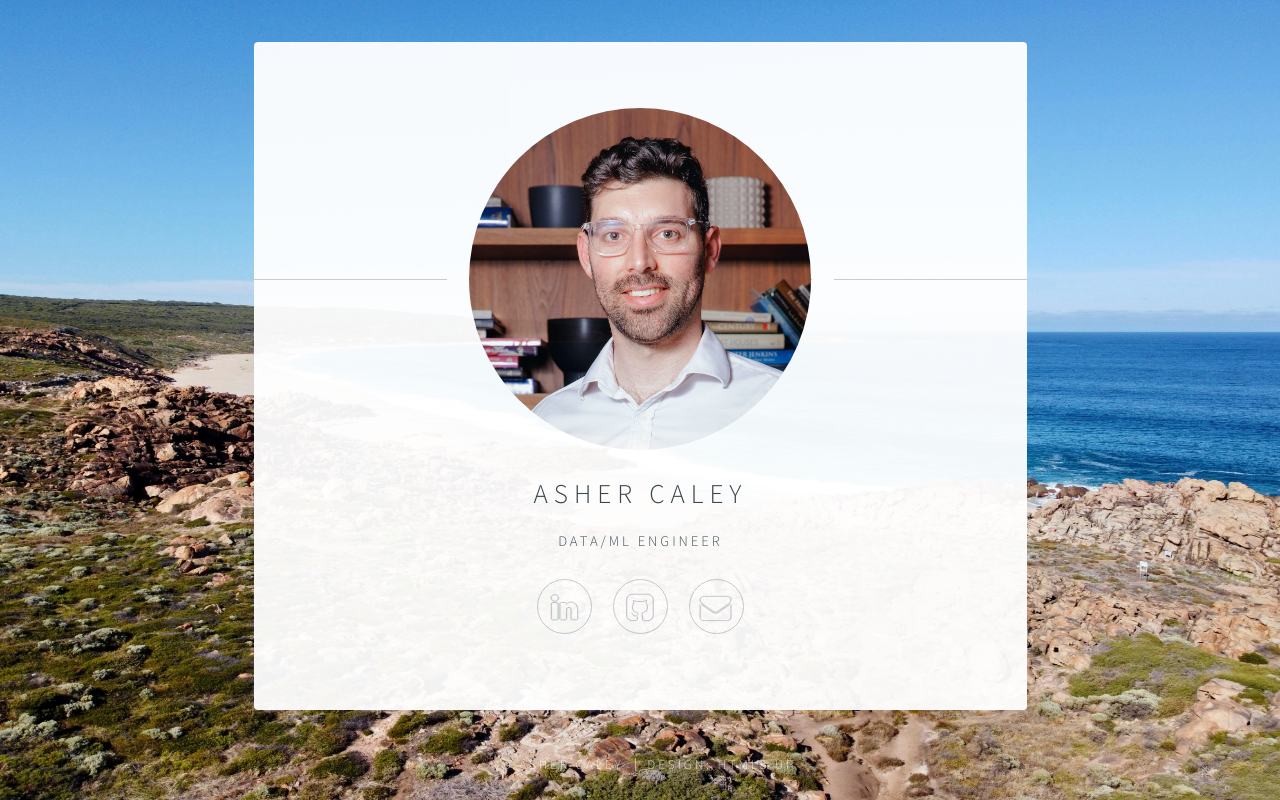
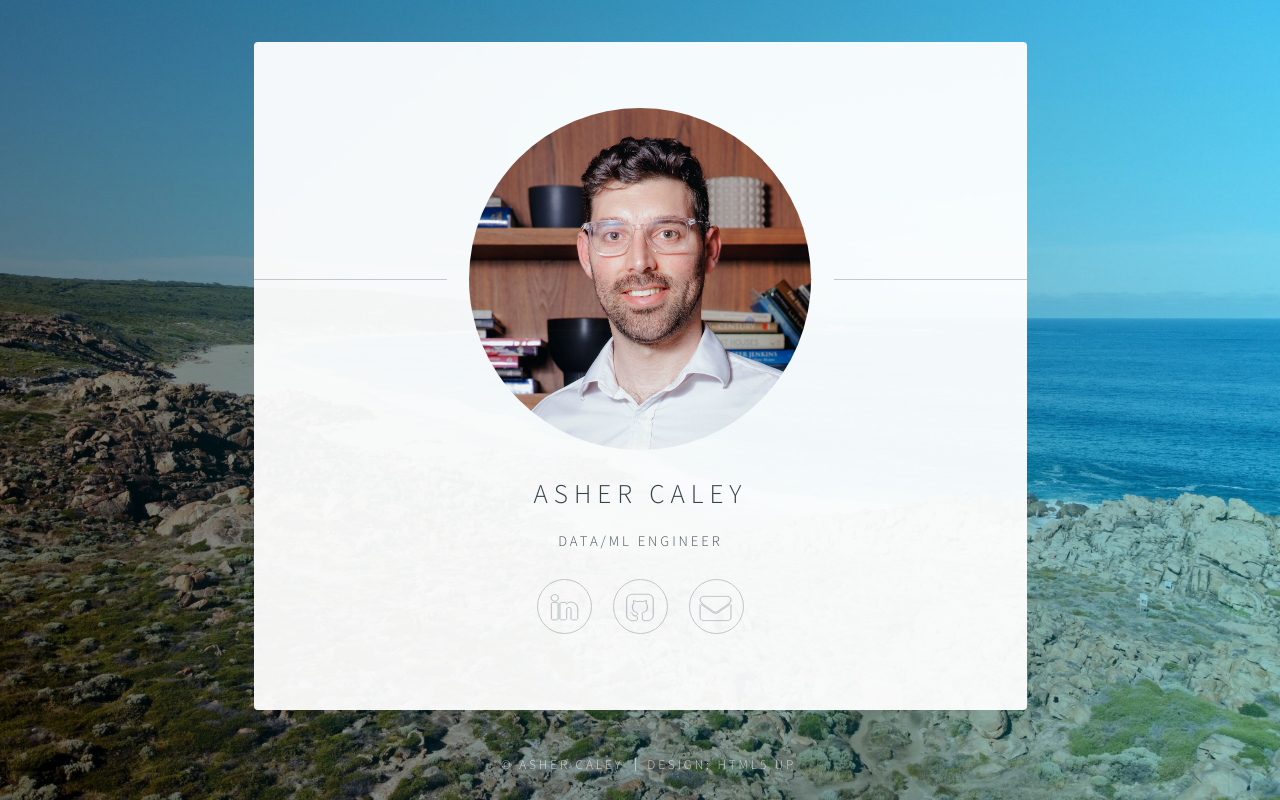
Before and after one commit to aquabudgie/100daysofpython, a Flask app: page / in a window 1280 px wide. Run offline with Flask 3, Linux system fonts and the light colour scheme.

Commit message:
simple gradient

```diff
--- a/day_56/name-card-project/static/styles/main.css
+++ b/day_56/name-card-project/static/styles/main.css
@@ -85,10 +85,10 @@
 	body {
 		height: 100%;
 		background-color: #ffffff;
-		background-image: url("../../static/images/outbackliving.jpg"), -moz-linear-gradient(60deg, rgba(255, 165, 150, 0.5) 5%, rgba(0, 228, 255, 0.35)), url("../../static/images/bg.jpg");
-		background-image: url("../../static/images/outbackliving.jpg"), -webkit-linear-gradient(60deg, rgba(255, 165, 150, 0.5) 5%, rgba(0, 228, 255, 0.35)), url("../../static/images/bg.jpg");
-		background-image: url("../../static/images/outbackliving.jpg"), -ms-linear-gradient(60deg, rgba(255, 165, 150, 0.5) 5%, rgba(0, 228, 255, 0.35)), url("../../static/images/bg.jpg");
-		background-image: url("../../static/images/outbackliving.jpg"), linear-gradient(60deg, rgba(255, 165, 150, 0.5) 5%, rgba(0, 228, 255, 0.35)), url("../../static/images/bg.jpg");
+		background-image:  -moz-linear-gradient(60deg, rgba(0, 0, 0, 0.5) 5%, rgba(0, 228, 255, 0.35)), url("../../static/images/outbackliving.jpg");
+		background-image:  -webkit-linear-gradient(60deg, rgba(0, 0, 0, 0.5) 5%, rgba(0, 228, 255, 0.35)), url("../../static/images/outbackliving.jpg");
+		background-image:  -ms-linear-gradient(60deg, rgba(0, 0, 0, 0.5) 5%, rgba(0, 228, 255, 0.35)), url("../../static/images/outbackliving.jpg");
+		background-image:  linear-gradient(60deg, rgba(0, 0, 0, 0.5) 5%, rgba(0, 228, 255, 0.35)), url("../../static/images/outbackliving.jpg");
 		background-repeat: repeat,			no-repeat,			no-repeat;
 		background-size: 100% 100%, cover,				cover;
 		background-position: top left,		center center,		bottom center;
@@ -106,10 +106,10 @@
 			opacity: 0;
 			z-index: 1;
 			background-color: #ffffff;
-			background-image: url("../../static/images/outbackliving.jpg"), -moz-linear-gradient(60deg, rgba(255, 165, 150, 0.5) 5%, rgba(0, 228, 255, 0.35));
-			background-image: url("../../static/images/outbackliving.jpg"), -webkit-linear-gradient(60deg, rgba(255, 165, 150, 0.5) 5%, rgba(0, 228, 255, 0.35));
-			background-image: url("../../static/images/outbackliving.jpg"), -ms-linear-gradient(60deg, rgba(255, 165, 150, 0.5) 5%, rgba(0, 228, 255, 0.35));
-			background-image: url("../../static/images/outbackliving.jpg"), linear-gradient(60deg, rgba(255, 165, 150, 0.5) 5%, rgba(0, 228, 255, 0.35));
+			background-image:  -moz-linear-gradient(60deg, rgba(0, 0, 0, 0.5) 5%, rgba(0, 228, 255, 0.35));
+			background-image:  -webkit-linear-gradient(60deg, rgba(0, 0, 0, 0.5) 5%, rgba(0, 228, 255, 0.35));
+			background-image:  -ms-linear-gradient(60deg, rgba(0, 0, 0, 0.5) 5%, rgba(0, 228, 255, 0.35));
+			background-image:  linear-gradient(60deg, rgba(0, 0, 0, 0.5) 5%, rgba(0, 228, 255, 0.35));
 			background-repeat: repeat,			no-repeat;
 			background-size: 100% 100%, cover;
 			background-position: top left,		center center;
```
